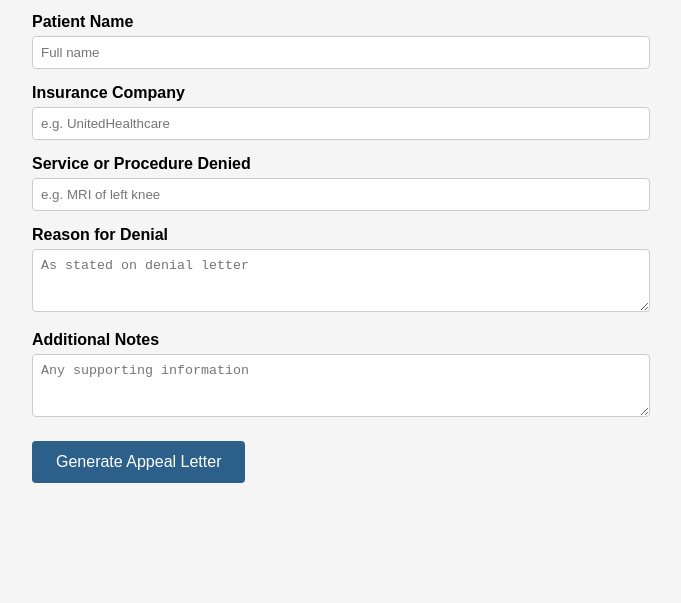
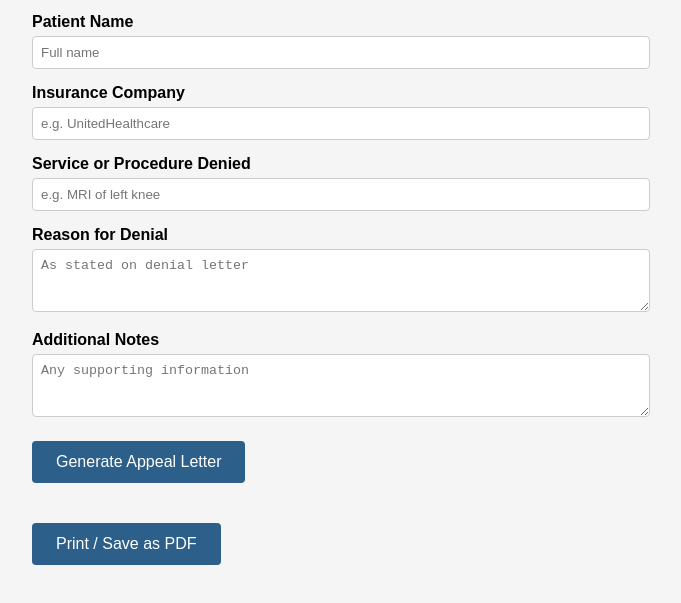
Before and after one commit to KatieBellz/AppealaRx, a website: page index.html in a window 1280 px wide. Shown: the part 161-764 px from the top of the page, without its empty margins (308-989 px from the left). Drawn offline with Linux system fonts and the light colour scheme.

Commit message:
add print/save as PDF button

```diff
--- a/index.html
+++ b/index.html
@@ -72,6 +72,11 @@ document.getElementById('appealForm').addEventListener('submit', async function(
   const data = await response.json();
   output.innerHTML = '<h3>Your Appeal Letter:</h3><pre style="white-space:pre-wrap">' + data.letter + '</pre>';
 });
+const printBtn = document.createElement('button');
+printBtn.textContent = 'Print / Save as PDF';
+printBtn.style.marginTop = '10px';
+printBtn.onclick = () => window.print();
+output.appendChild(printBtn);
 </script>
 </body>
 </html>
```
